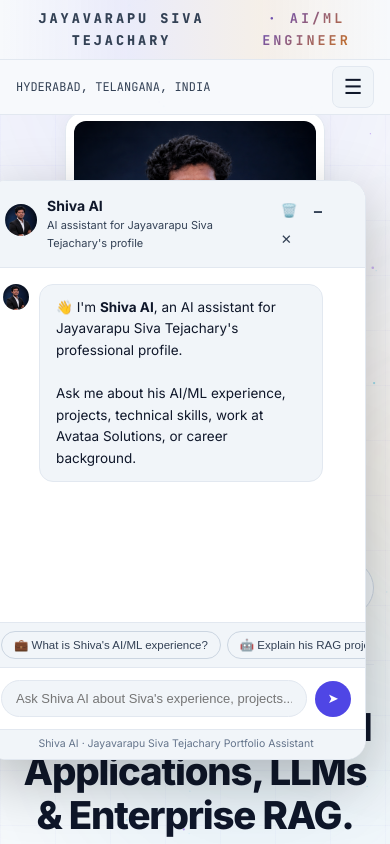
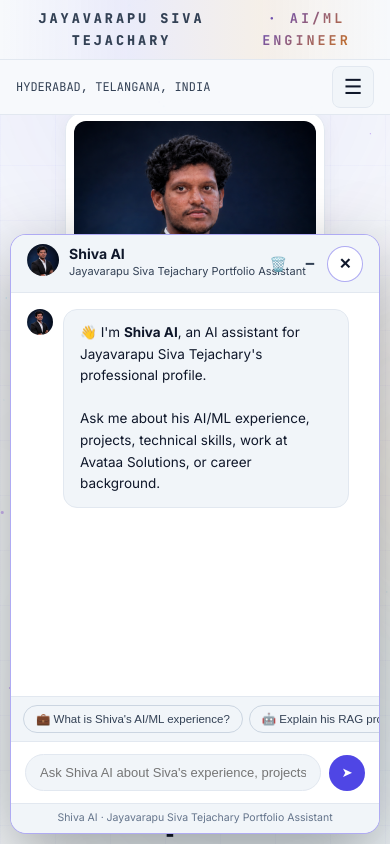
Before and after one commit to sivatejachary/Portfolio, a Next.js app: page / in a window 390 px wide. Both pictures are taken after a click on the button "Ask Shiva AI". Shown: the top 844 px of the page. Built offline with nearby package versions, Linux system fonts and the light colour scheme.

Commit message:
fix(chat): Fix Shiva AI chat overlay size, high-contrast close button, z-index hierarchy, and responsive panel breakpoints

```diff
--- a/app/components/ShivaAssistant.jsx
+++ b/app/components/ShivaAssistant.jsx
@@ -236,7 +236,7 @@ export default function ShivaAssistant() {
                   Shiva AI
                 </div>
                 <div className="shiva-header-subtitle">
-                  AI assistant for Jayavarapu Siva Tejachary's profile
+                  Jayavarapu Siva Tejachary Portfolio Assistant
                 </div>
               </div>
             </div>
@@ -246,7 +246,7 @@ export default function ShivaAssistant() {
                 onClick={clearChat}
                 className="shiva-icon-btn"
                 title="Clear Chat History"
-                aria-label="Clear chat"
+                aria-label="Clear chat history"
               >
                 🗑️
               </button>
@@ -254,15 +254,15 @@ export default function ShivaAssistant() {
                 onClick={() => setIsMinimized(!isMinimized)}
                 className="shiva-icon-btn"
                 title={isMinimized ? "Expand Chat" : "Minimize Chat"}
-                aria-label="Minimize chat"
+                aria-label="Minimize or expand chat"
               >
                 {isMinimized ? "🗖" : "🗕"}
               </button>
               <button
                 onClick={() => setIsOpen(false)}
-                className="shiva-icon-btn close"
+                className="shiva-close-btn"
                 title="Close Assistant"
-                aria-label="Close chat"
+                aria-label="Close Shiva AI Assistant"
               >
                 ✕
               </button>
--- a/app/globals.css
+++ b/app/globals.css
@@ -1329,7 +1329,7 @@ footer {
   position: fixed;
   bottom: 24px;
   right: 24px;
-  z-index: 999;
+  z-index: 2000;
 }
 
 .shiva-fab-btn {
@@ -1347,12 +1347,13 @@ footer {
   background: var(--bg-card) !important;
   border: 1px solid var(--border-hover) !important;
   border-radius: 100px;
-  box-shadow: var(--card-shadow-hover);
-  transition: all 0.3s ease;
+  box-shadow: 0 10px 30px rgba(0, 0, 0, 0.25);
+  transition: all 0.3s cubic-bezier(0.22, 1, 0.36, 1);
 }
 
 .shiva-fab-content:hover {
-  transform: scale(1.04);
+  transform: translateY(-2px) scale(1.03);
+  box-shadow: 0 14px 36px rgba(0, 0, 0, 0.35);
 }
 
 .shiva-fab-avatar {
@@ -1369,35 +1370,57 @@ footer {
   color: var(--text) !important;
 }
 
+/* Chat Window - Fixed Floating Compact Overlay */
 .shiva-chat-window {
   position: fixed;
-  bottom: 84px;
+  bottom: 24px;
   right: 24px;
-  width: 380px;
-  height: 580px;
+  width: 400px;
+  height: 620px;
+  max-width: calc(100vw - 32px);
+  max-height: calc(100vh - 32px);
   background: var(--bg-card) !important;
-  border: 1px solid var(--border) !important;
+  border: 1px solid var(--border-hover) !important;
   border-radius: 20px;
-  box-shadow: 0 20px 60px rgba(0, 0, 0, 0.25);
-  z-index: 1000;
+  box-shadow: 0 24px 72px rgba(0, 0, 0, 0.35);
+  z-index: 2000;
   display: flex;
   flex-direction: column;
   overflow: hidden;
+  box-sizing: border-box;
+  animation: shivaChatOpen 0.30s cubic-bezier(0.22, 1, 0.36, 1) forwards;
+}
+
+@keyframes shivaChatOpen {
+  0% {
+    opacity: 0;
+    transform: translateY(20px) scale(0.96);
+  }
+  100% {
+    opacity: 1;
+    transform: translateY(0) scale(1.0);
+  }
 }
 
 .shiva-chat-header {
+  height: 58px;
+  min-height: 58px;
   display: flex;
   align-items: center;
   justify-content: space-between;
-  padding: 14px 18px;
+  padding: 0 16px;
   background: var(--bg-secondary) !important;
   border-bottom: 1px solid var(--border) !important;
+  position: relative;
+  flex-shrink: 0;
+  z-index: 2010;
 }
 
 .shiva-header-info {
   display: flex;
   align-items: center;
   gap: 10px;
+  max-width: calc(100% - 100px);
 }
 
 .shiva-header-avatar {
@@ -1405,26 +1428,84 @@ footer {
   height: 32px;
   border-radius: 50%;
   object-fit: cover;
+  flex-shrink: 0;
 }
 
 .shiva-header-title {
   font-size: 14px;
   font-weight: 700;
   color: var(--text) !important;
+  line-height: 1.2;
 }
 
 .shiva-header-subtitle {
   font-size: 11px;
   color: var(--text-muted) !important;
+  white-space: nowrap;
+  overflow: hidden;
+  text-overflow: ellipsis;
+}
+
+.shiva-header-actions {
+  display: flex;
+  align-items: center;
+  gap: 6px;
+}
+
+.shiva-icon-btn {
+  background: none;
+  border: none;
+  color: var(--text-muted) !important;
+  cursor: pointer;
+  padding: 6px;
+  border-radius: 6px;
+  font-size: 14px;
+  display: flex;
+  align-items: center;
+  justify-content: center;
+  transition: all 0.2s ease;
+}
+
+.shiva-icon-btn:hover {
+  color: var(--text) !important;
+  background: var(--border) !important;
+}
+
+.shiva-close-btn {
+  width: 36px;
+  height: 36px;
+  min-width: 36px;
+  min-height: 36px;
+  border-radius: 50%;
+  background: var(--bg-card) !important;
+  border: 1px solid var(--border-hover) !important;
+  color: var(--text) !important;
+  font-size: 15px;
+  font-weight: bold;
+  cursor: pointer;
+  display: flex;
+  align-items: center;
+  justify-content: center;
+  transition: all 0.2s ease;
+  z-index: 2020;
+}
+
+.shiva-close-btn:hover {
+  background: var(--primary) !important;
+  color: #ffffff !important;
+  border-color: var(--primary) !important;
+  transform: scale(1.08);
 }
 
 .shiva-chat-body {
   flex: 1;
   padding: 16px;
   overflow-y: auto;
+  overflow-x: hidden;
   display: flex;
   flex-direction: column;
   gap: 14px;
+  z-index: 2005;
 }
 
 .shiva-msg-row {
@@ -1442,14 +1523,17 @@ footer {
   height: 26px;
   border-radius: 50%;
   object-fit: cover;
+  flex-shrink: 0;
 }
 
 .shiva-msg-bubble {
-  max-width: 82%;
+  max-width: 85%;
   padding: 12px 16px;
   border-radius: 14px;
   font-size: 13.5px;
   line-height: 1.6;
+  overflow-wrap: anywhere;
+  word-break: break-word;
 }
 
 .shiva-msg-bubble.bot {
@@ -1463,13 +1547,24 @@ footer {
   color: #ffffff !important;
 }
 
+.shiva-markdown-content,
+.shiva-markdown-content p,
+.shiva-markdown-content li,
+.shiva-markdown-content h3,
+.shiva-markdown-content h4 {
+  overflow-wrap: anywhere;
+  word-break: break-word;
+  max-width: 100%;
+}
+
 .shiva-quick-prompts {
   display: flex;
   gap: 6px;
-  padding: 8px 14px;
+  padding: 8px 12px;
   overflow-x: auto;
   background: var(--bg-secondary) !important;
   border-top: 1px solid var(--border) !important;
+  flex-shrink: 0;
 }
 
 .shiva-prompt-chip {
@@ -1482,6 +1577,7 @@ footer {
   cursor: pointer;
   white-space: nowrap;
   transition: all 0.2s ease;
+  flex-shrink: 0;
 }
 
 .shiva-prompt-chip:hover {
@@ -1497,6 +1593,7 @@ footer {
   padding: 12px 14px;
   background: var(--bg-card) !important;
   border-top: 1px solid var(--border) !important;
+  flex-shrink: 0;
 }
 
 .shiva-chat-input {
@@ -1521,6 +1618,7 @@ footer {
   display: flex;
   align-items: center;
   justify-content: center;
+  flex-shrink: 0;
 }
 
 .shiva-chat-footer {
@@ -1530,18 +1628,44 @@ footer {
   font-size: 10.5px;
   color: var(--text-dim) !important;
   border-top: 1px solid var(--border) !important;
-}
-
-.shiva-icon-btn {
-  background: none;
-  border: none;
-  color: var(--text-muted) !important;
-  cursor: pointer;
-  padding: 4px 8px;
-  border-radius: 4px;
-}
-
-.shiva-icon-btn:hover {
-  color: var(--text) !important;
-  background: var(--border) !important;
-}
+  flex-shrink: 0;
+}
+
+/* Tablet & Mobile Chat Overrides */
+@media (max-width: 1023px) {
+  .shiva-chat-window {
+    width: 380px;
+    height: min(650px, calc(100vh - 32px));
+    max-width: calc(100vw - 32px);
+    right: 16px;
+    bottom: 16px;
+  }
+}
+
+@media (max-width: 767px) {
+  .shiva-chat-window {
+    width: calc(100vw - 24px);
+    height: min(75vh, 620px);
+    right: 12px;
+    bottom: 12px;
+    max-width: none;
+    border-radius: 16px;
+  }
+  .shiva-fab-container {
+    right: 14px;
+    bottom: 14px;
+  }
+}
+
+@media (max-width: 479px) {
+  .shiva-chat-window {
+    width: calc(100vw - 20px);
+    height: min(78vh, 600px);
+    right: 10px;
+    bottom: 10px;
+  }
+  .shiva-fab-container {
+    right: 10px;
+    bottom: 10px;
+  }
+}
```
